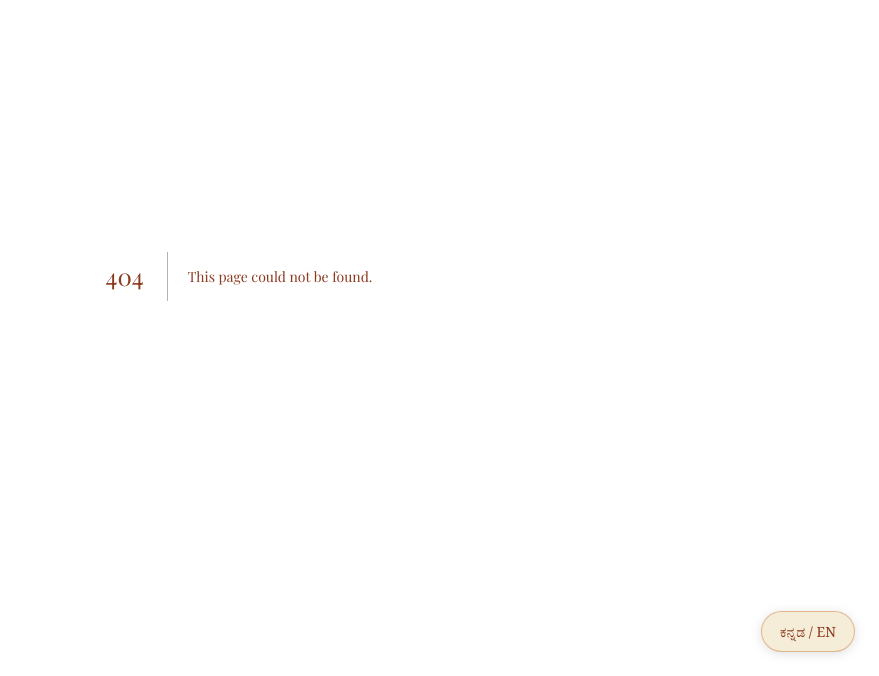
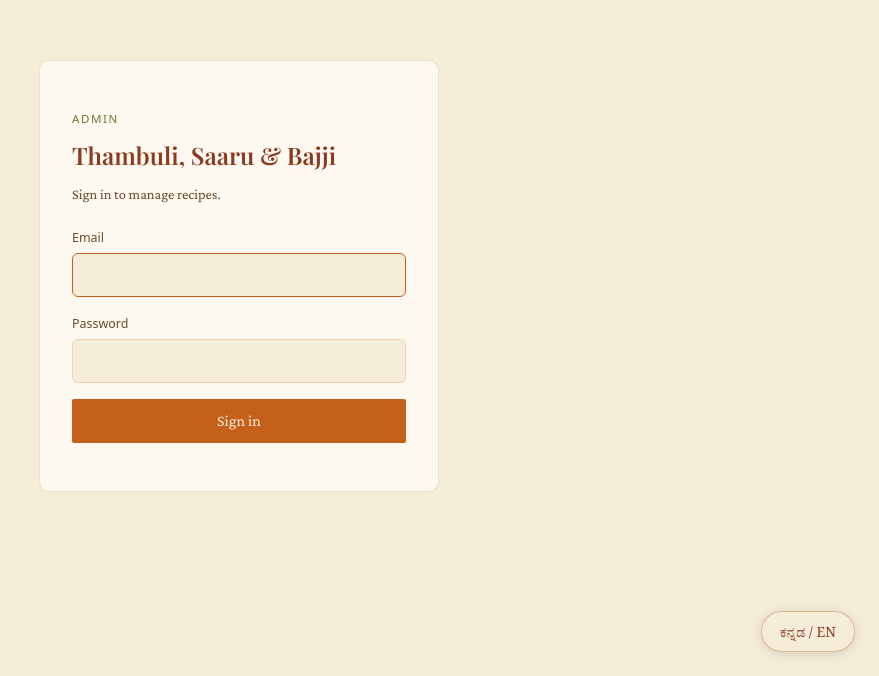
Before and after one commit to prapthibelman0614/thambuli-bajji-saaru, a Next.js app: page /login in a window 1280 px wide. Before the commit this address had no page. Shown: the part 124-800 px from the top of the page, without its empty margins (401-1280 px from the left). Built offline with nearby package versions, Linux system fonts and the light colour scheme; a web font is replaced by a local one.

Commit message:
Add Supabase auth, login page, tighten RLS policies

```diff
--- a/package.json
+++ b/package.json
@@ -9,6 +9,7 @@
     "lint": "eslint"
   },
   "dependencies": {
+    "@supabase/ssr": "^0.10.3",
     "@supabase/supabase-js": "^2.106.2",
     "next": "16.2.6",
     "react": "19.2.4",
--- /dev/null
+++ b/src/app/login/page.module.css
@@ -0,0 +1,95 @@
+.page {
+  min-height: 100vh;
+  background: var(--color-bg);
+  display: flex;
+  align-items: center;
+  justify-content: center;
+  padding: var(--space-4);
+}
+
+.box {
+  background: var(--color-surface);
+  border: 0.5px solid var(--color-border);
+  border-radius: var(--radius-lg);
+  padding: var(--space-12) var(--space-8);
+  width: 100%;
+  max-width: 400px;
+  display: flex;
+  flex-direction: column;
+  gap: var(--space-3);
+}
+
+.eyebrow {
+  font-family: var(--font-ui);
+  font-size: 0.72rem;
+  letter-spacing: 0.14em;
+  text-transform: uppercase;
+  color: var(--color-olive);
+}
+
+.title {
+  font-family: var(--font-display);
+  font-size: 1.5rem;
+  font-weight: 600;
+  color: var(--color-primary-dark);
+}
+
+.sub {
+  font-size: 0.9rem;
+  color: var(--color-text-muted);
+  margin-bottom: var(--space-2);
+}
+
+.form {
+  display: flex;
+  flex-direction: column;
+  gap: var(--space-4);
+}
+
+.field {
+  display: flex;
+  flex-direction: column;
+  gap: var(--space-1);
+}
+
+.label {
+  font-family: var(--font-ui);
+  font-size: 0.78rem;
+  color: var(--color-text-muted);
+}
+
+.input {
+  height: 44px;
+  border: 0.5px solid var(--color-border);
+  border-radius: var(--radius-md);
+  background: var(--color-bg);
+  padding: 0 var(--space-4);
+  font-family: var(--font-body);
+  font-size: 1rem;
+  color: var(--color-text);
+  outline: none;
+  transition: border-color 0.15s;
+}
+
+.input:focus { border-color: var(--color-primary); }
+
+.error {
+  font-family: var(--font-ui);
+  font-size: 0.82rem;
+  color: #c0392b;
+}
+
+.btn {
+  height: 44px;
+  background: var(--color-primary);
+  color: #F5EDD8;
+  border: none;
+  border-radius: var(--radius-sm);
+  font-family: var(--font-body);
+  font-size: 1rem;
+  cursor: pointer;
+  transition: background 0.2s;
+}
+
+.btn:hover:not(:disabled) { background: var(--color-primary-dark); }
+.btn:disabled { opacity: 0.6; cursor: default; }
--- /dev/null
+++ b/src/app/login/page.tsx
@@ -0,0 +1,70 @@
+'use client'
+
+import { useState } from 'react'
+import { useRouter } from 'next/navigation'
+import { createClient } from '@/lib/supabase-client'
+import styles from './page.module.css'
+
+export default function LoginPage() {
+  const router = useRouter()
+  const [email, setEmail] = useState('')
+  const [password, setPassword] = useState('')
+  const [error, setError] = useState<string | null>(null)
+  const [loading, setLoading] = useState(false)
+
+  async function handleSubmit(e: React.FormEvent) {
+    e.preventDefault()
+    setLoading(true)
+    setError(null)
+
+    const supabase = createClient()
+    const { error } = await supabase.auth.signInWithPassword({ email, password })
+
+    if (error) {
+      setError('Incorrect email or password.')
+      setLoading(false)
+      return
+    }
+
+    router.push('/admin')
+    router.refresh()
+  }
+
+  return (
+    <div className={styles.page}>
+      <div className={styles.box}>
+        <p className={styles.eyebrow}>Admin</p>
+        <h1 className={styles.title}>Thambuli, Saaru &amp; Bajji</h1>
+        <p className={styles.sub}>Sign in to manage recipes.</p>
+
+        <form onSubmit={handleSubmit} className={styles.form}>
+          <div className={styles.field}>
+            <label className={styles.label}>Email</label>
+            <input
+              type="email"
+              value={email}
+              onChange={(e) => setEmail(e.target.value)}
+              className={styles.input}
+              required
+              autoFocus
+            />
+          </div>
+          <div className={styles.field}>
+            <label className={styles.label}>Password</label>
+            <input
+              type="password"
+              value={password}
+              onChange={(e) => setPassword(e.target.value)}
+              className={styles.input}
+              required
+            />
+          </div>
+          {error && <p className={styles.error}>{error}</p>}
+          <button type="submit" disabled={loading} className={styles.btn}>
+            {loading ? 'Signing in...' : 'Sign in'}
+          </button>
+        </form>
+      </div>
+    </div>
+  )
+}
--- a/src/components/ui/Nav.tsx
+++ b/src/components/ui/Nav.tsx
@@ -18,9 +18,6 @@ export default function Nav() {
         <li><Link href="/recipes">Recipes</Link></li>
         <li><Link href="/categories">Categories</Link></li>
         <li><Link href="/about">About</Link></li>
-        <li>
-          <Link href="/admin" className={styles.signin}>Admin</Link>
-        </li>
       </ul>
 
       {/* Burger button — mobile only */}
@@ -42,7 +39,6 @@ export default function Nav() {
             <li><Link href="/recipes" onClick={() => setOpen(false)}>Recipes</Link></li>
             <li><Link href="/categories" onClick={() => setOpen(false)}>Categories</Link></li>
             <li><Link href="/about" onClick={() => setOpen(false)}>About</Link></li>
-            <li><Link href="/admin" onClick={() => setOpen(false)} className={styles.mobileAdmin}>Admin</Link></li>
           </ul>
         </div>
       )}
--- /dev/null
+++ b/src/lib/supabase-client.ts
@@ -0,0 +1,8 @@
+import { createBrowserClient } from '@supabase/ssr'
+
+export function createClient() {
+  return createBrowserClient(
+    process.env.NEXT_PUBLIC_SUPABASE_URL!,
+    process.env.NEXT_PUBLIC_SUPABASE_ANON_KEY!
+  )
+}
```
Also changed, not shown: src/app/admin/layout.module.css (+1 -83 lines), src/app/admin/layout.tsx (+21 -45 lines), src/app/admin/page.tsx (+5 -8 lines), src/components/recipe/RecipeForm.tsx (+2 -5 lines), 1 other file (tests, documents, lock files or other folders).
